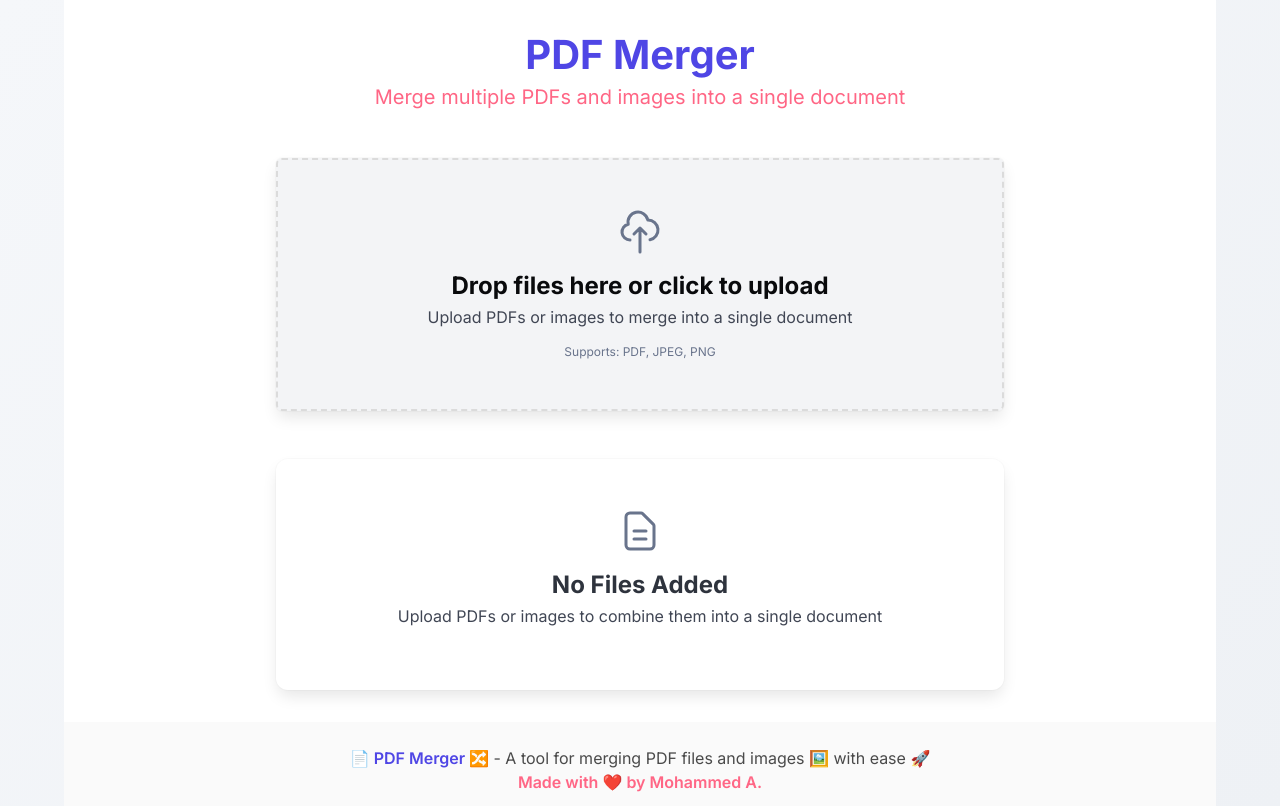
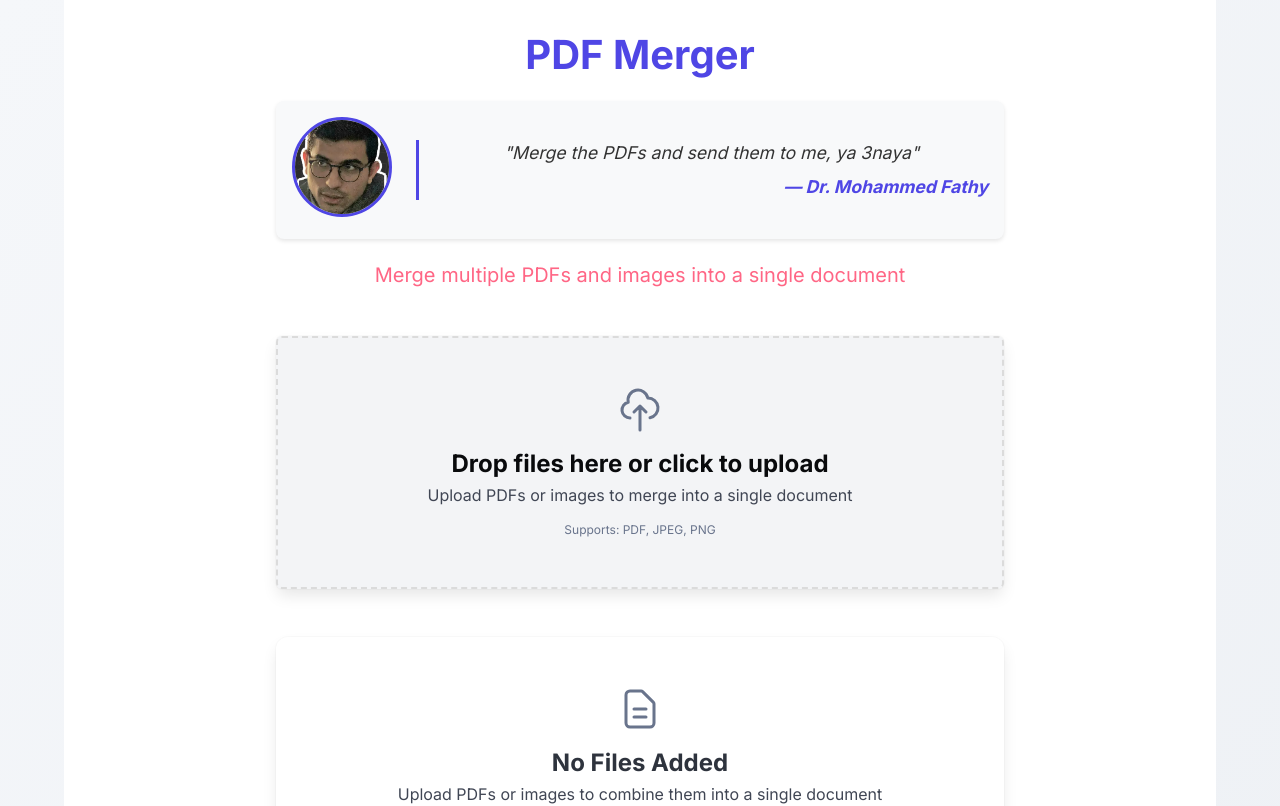
Before and after one commit to mohammed-a-hamdy/PDFMerger, a React (Vite) app in the folder PDF-Merger/: page / in a window 1280 px wide. Shown: the top 806 px of the page. Built offline with nearby package versions, Linux system fonts and the light colour scheme.

Commit message:
Added Fathy Flow

```diff
--- a/PDF-Merger/src/App.css
+++ b/PDF-Merger/src/App.css
@@ -12,6 +12,51 @@
 section.section {
   flex: 1;
   padding: 2rem 1.5rem;
+}
+
+/* Quote section styling */
+.quote-container {
+  display: flex;
+  align-items: center;
+  max-width: 800px;
+  margin: 1.5rem auto;
+  padding: 1rem;
+  background-color: #f8f9fa;
+  border-radius: 8px;
+  box-shadow: 0 2px 4px rgba(0, 0, 0, 0.1);
+}
+
+.quote-image {
+  flex: 0 0 100px;
+  margin-right: 1.5rem;
+}
+
+.quote-image img {
+  width: 100px;
+  height: 100px;
+  border-radius: 50%;
+  object-fit: cover;
+  border: 3px solid #4F46E5;
+}
+
+.quote-text {
+  flex: 1;
+}
+
+.quote-text blockquote {
+  font-size: 1.1rem;
+  font-style: italic;
+  color: #333;
+  margin: 0;
+  padding-left: 1rem;
+  border-left: 3px solid #4F46E5;
+}
+
+.quote-text footer {
+  margin-top: 0.5rem;
+  font-weight: bold;
+  text-align: right;
+  color: #4F46E5;
 }
 
 /* Style the drag and drop area better */
--- a/PDF-Merger/src/App.jsx
+++ b/PDF-Merger/src/App.jsx
@@ -241,6 +241,17 @@ function App() {
           <div className="column is-10-tablet is-8-desktop">
             <div className="has-text-centered mb-6">
               <h1 className="title is-2 mb-2 has-text-primary">PDF Merger</h1>
+              <div className="quote-container">
+                <div className="quote-image">
+                  <img src="/image.png" alt="Dr. Mohammed Fathy" />
+                </div>
+                <div className="quote-text">
+                  <blockquote>
+                    "Merge the PDFs and send them to me, ya 3naya"
+                    <footer>— Dr. Mohammed Fathy</footer>
+                  </blockquote>
+                </div>
+              </div>
               <p className={`subtitle is-5 has-text-${['warning', 'primary', 'danger', 'info', 'success'][Math.floor((Date.now() / 1000) % 5)]}`}>
                 Merge multiple PDFs and images into a single document
               </p>
```
Also changed, not shown: PDF-Merger/public/image.png (added).
